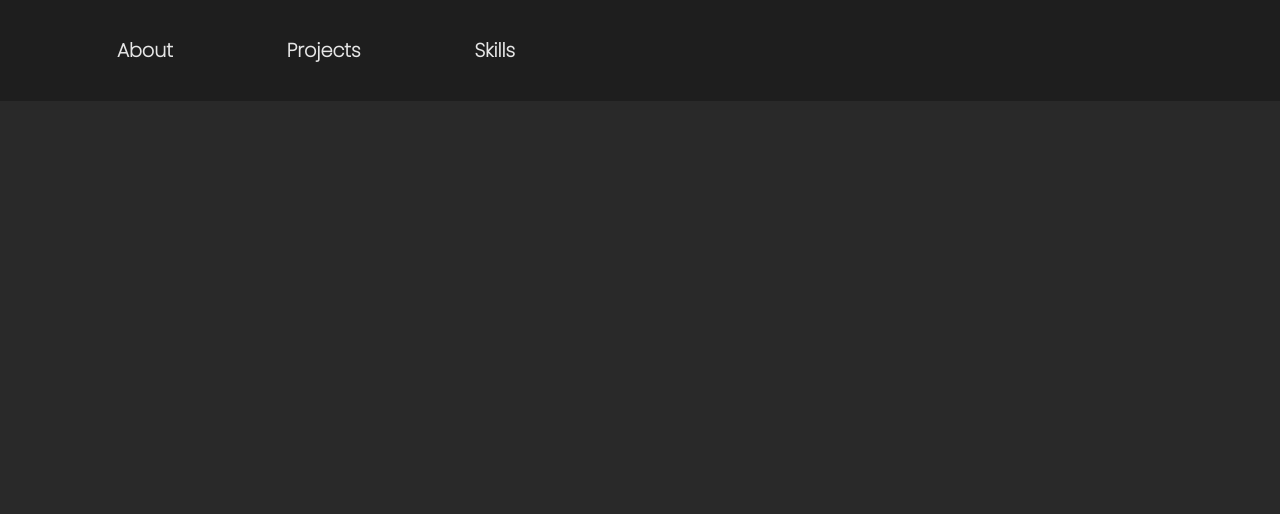
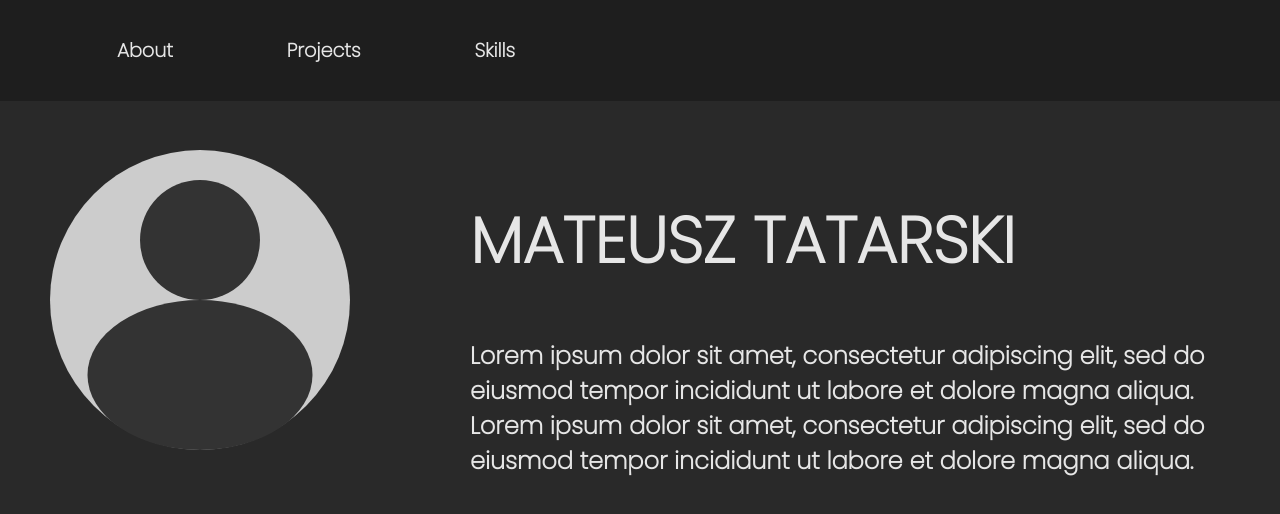
Before and after one commit to Mateusz-Tatarski/resume, a plain HTML site: page index.html in a window 1280 px wide. Drawn offline with Linux system fonts and the light colour scheme.

Commit message:
Added basic about page

```diff
--- a/css/about.css
+++ b/css/about.css
@@ -1,12 +1,72 @@
-.circle-image {
-    width: 200px;
-    height: 200px;
-    border-radius: 50%;
-    overflow: hidden;
+.image-container {
+    margin: 150px 0 0 50px;
+    display: grid;
+    grid-template-columns: repeat(auto-fit, minmax(300px, 1fr));
+    grid-gap: 20px;
+    align-items: center;
+    text-align: center;
+  }
+
+  .image-container img {
+    display: block;
+    margin: 0 auto;
+    max-width: 80%;
+    height: auto;
+  }
+
+  .image-container .content {
+    margin-left: 100px;
+    grid-column: 2 / span 1;
+  }
+
+  .content h1, .content p {
+    margin-right: 20px;
+    color: #e6e6e6;
+    font-family: 'Poppins';
+  }
+
+  .content h1 {
+    font-size: 4rem;
+    font-weight: 700;
+  }
+
+  .content p {
+    font-size: 1.5rem;
+    font-weight: 700;
+    margin-top: 50px;
+  }
+
+  @media only screen and (min-width: 800px) {
+    .image-container {
+      grid-template-columns: 300px auto;
+      grid-gap: 0 20px;
+      text-align: left;
+      align-items: flex-start;
+    }
+    .image-container img {
+      max-width: 300px;
+      grid-column: 1 / span 1;
+      justify-self: start;
+    }
+    .image-container .content {
+      grid-column: 2 / span 1;
+      align-self: flex-start;
+    }
+  }
+
+@media only screen and (max-width: 799px) {
+  .image-container {
+    margin-left: 0;
+    grid-template-columns: 1fr;
+    text-align: center;
+    align-items: center;
+  }
+  .image-container .content {
+    margin-left: 0;
+    grid-column: 1 / span 1;
+    align-self: center;
+  }
+  .content h1, .content p {
+    margin-left: 20px;
+  }
 }
-
-.circle-image img {
-    width: 100%;
-    height: 100%;
-    object-fit: cover;
-}
--- a/index.html
+++ b/index.html
@@ -2,6 +2,7 @@
 <html>
   <head>
     <link rel="stylesheet" type="text/css" href="css/styles.css">
+    <link rel="stylesheet" type="text/css" href="css/about.css">
     <link rel="preconnect" href="https://fonts.googleapis.com">
     <link rel="preconnect" href="https://fonts.gstatic.com" crossorigin>
     <meta name="viewport" content="width=device-width, initial-scale=1.0">
@@ -20,8 +21,12 @@
     </nav>
   </head>
   <body>
-    <div class="circle-image">
-      <img src=".jpg" alt="Circular Image">
+    <div class="image-container">
+      <img src="gfx/face.svg" alt="Your image description">
+      <div class="content">
+        <h1>MATEUSZ TATARSKI</h1>
+        <p>Lorem ipsum dolor sit amet, consectetur adipiscing elit, sed do eiusmod tempor incididunt ut labore et dolore magna aliqua. Lorem ipsum dolor sit amet, consectetur adipiscing elit, sed do eiusmod tempor incididunt ut labore et dolore magna aliqua. </p>
+      </div>
     </div>
     <script src="js/script.js"></script>
   </body>
```
